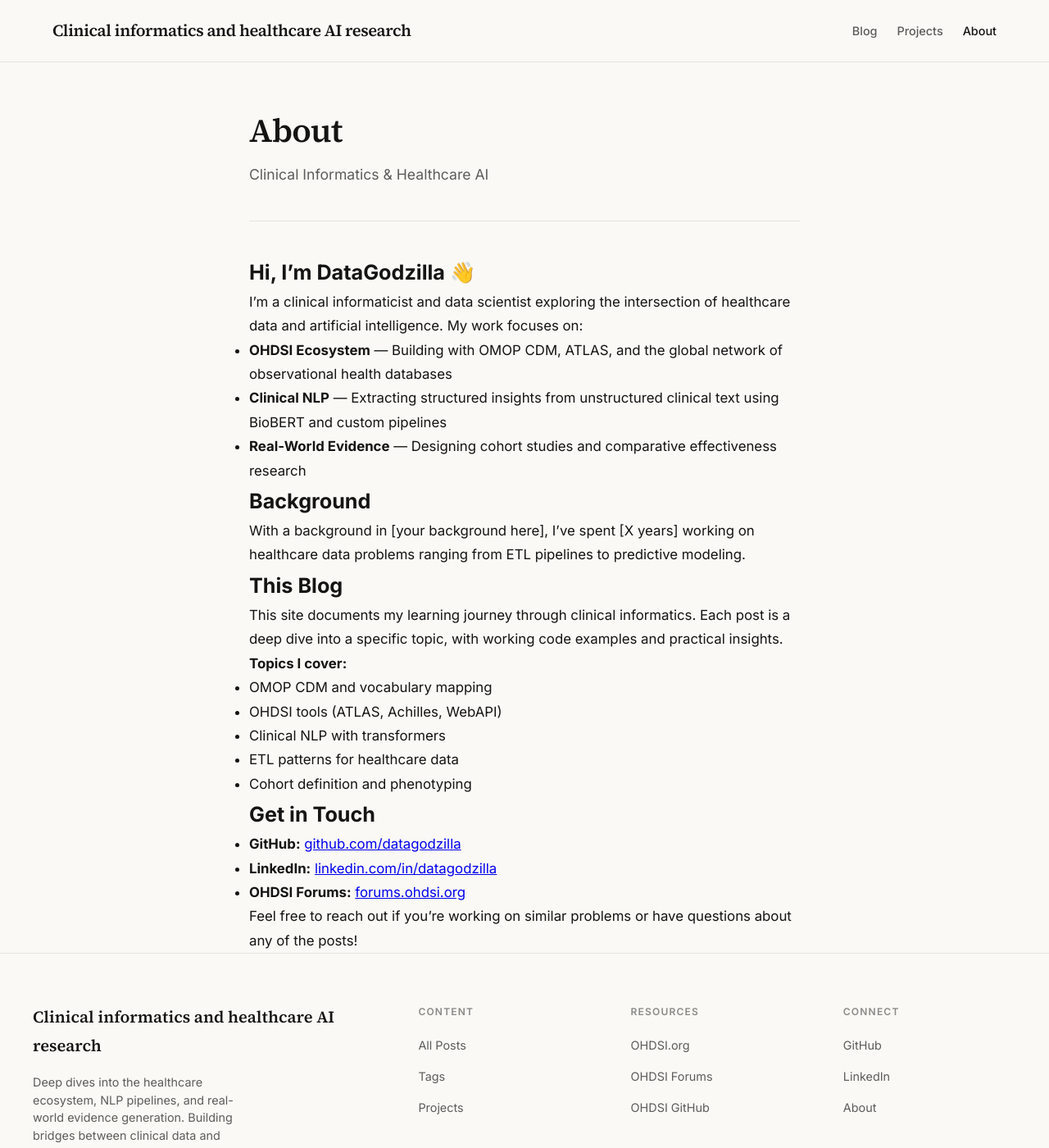
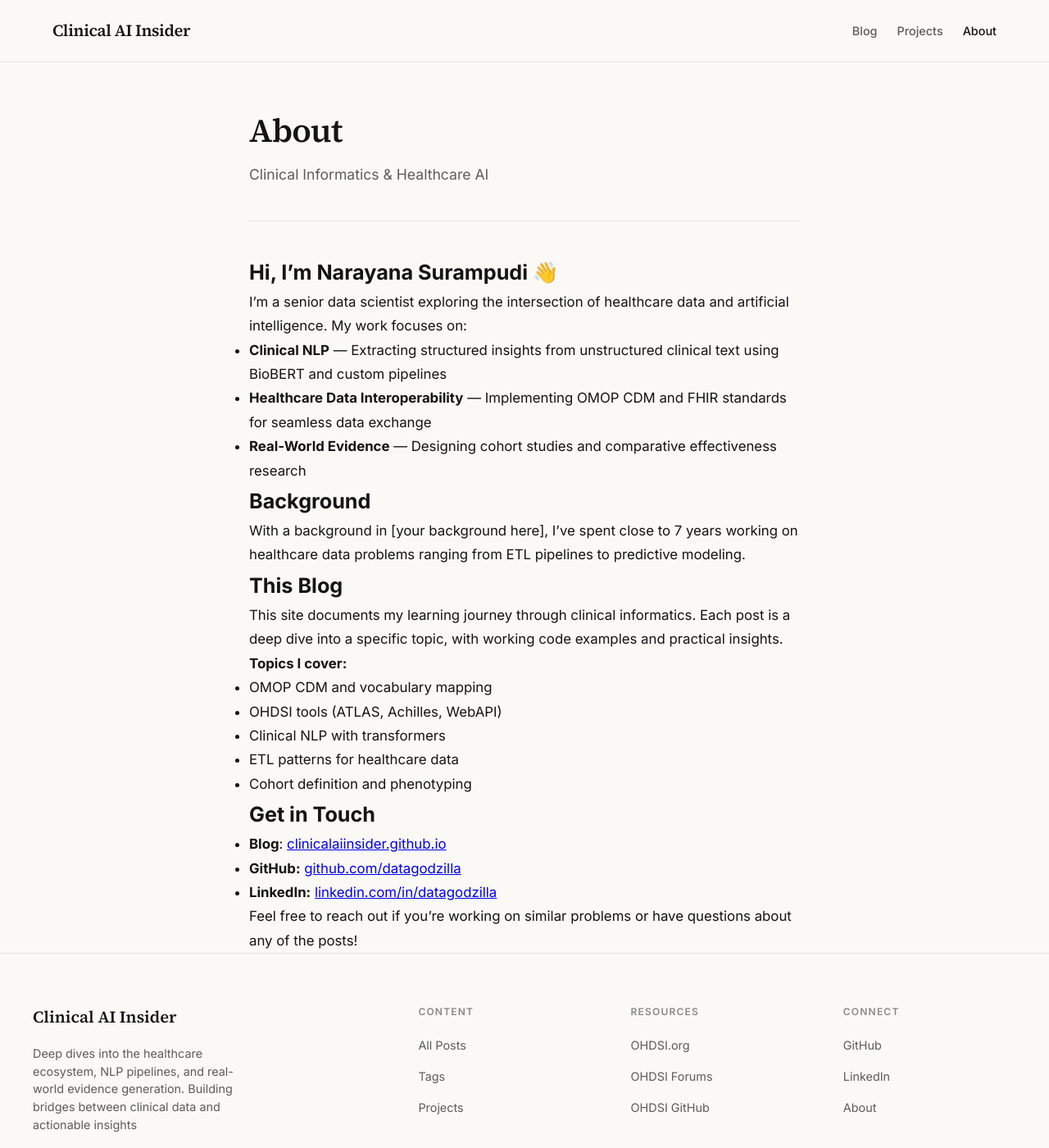
Before and after one commit to clinicalaiinsider/clinicalaiinsider.github.io, a Jekyll site: the page built from about.md, in a window 1280 px wide and 1400 px high. Shown: the whole window at 82% size. Built offline with Jekyll 4.4.1, drawn with Linux system fonts in a browser that asks for light colours; some of the changed text lies outside the part shown.

Commit message:
Update site config, about page, and gitignore
- Update site title to "Clinical AI Insider"
- Update author name and bio in about page
- Add .claude/, .venv/, .github/ to gitignore

🤖 Generated with [Claude Code](https://claude.com/claude-code)

Co-Authored-By: Claude Opus 4.5 <noreply@anthropic.com>

```diff
--- a/_config.yml
+++ b/_config.yml
@@ -1,9 +1,9 @@
 # ==============================================================================
 # Site Settings
 # ==============================================================================
-title: Clinical informatics and healthcare AI research
+title: Clinical AI Insider
 description: Deep dives into the healthcare ecosystem, NLP pipelines, and real-world evidence generation. Building bridges between clinical data and actionable insights
-author: DataGodzilla
+author: datagodzilla
 email: your-email@example.com
 url: "https://clinicalaiinsider.github.io"
 baseurl: "" # Leave empty for user/org pages, or "/repo-name" for project pages
--- a/about.md
+++ b/about.md
@@ -5,17 +5,17 @@ description: Clinical Informatics & Healthcare AI
 permalink: /about/
 ---
 
-## Hi, I'm DataGodzilla 👋
+## Hi, I'm Narayana Surampudi 👋
 
-I'm a clinical informaticist and data scientist exploring the intersection of healthcare data and artificial intelligence. My work focuses on:
+I'm a senior data scientist exploring the intersection of healthcare data and artificial intelligence. My work focuses on:
 
-- **OHDSI Ecosystem** — Building with OMOP CDM, ATLAS, and the global network of observational health databases
 - **Clinical NLP** — Extracting structured insights from unstructured clinical text using BioBERT and custom pipelines
+- **Healthcare Data Interoperability** — Implementing OMOP CDM and FHIR standards for seamless data exchange
 - **Real-World Evidence** — Designing cohort studies and comparative effectiveness research
 
 ## Background
 
-With a background in [your background here], I've spent [X years] working on healthcare data problems ranging from ETL pipelines to predictive modeling.
+With a background in [your background here], I've spent close to 7 years working on healthcare data problems ranging from ETL pipelines to predictive modeling.
 
 ## This Blog
 
@@ -31,8 +31,8 @@ This site documents my learning journey through clinical informatics. Each post
 
 ## Get in Touch
 
+- **Blog**: [clinicalaiinsider.github.io](https://clinicalaiinsider.github.io/)
 - **GitHub:** [github.com/datagodzilla](https://github.com/datagodzilla)
-- **LinkedIn:** [linkedin.com/in/datagodzilla](https://linkedin.com/in/datagodzilla)
-- **OHDSI Forums:** [forums.ohdsi.org](https://forums.ohdsi.org)
+- **LinkedIn:** [linkedin.com/in/datagodzilla](https://www.linkedin.com/in/lalitsurampudi/)
 
 Feel free to reach out if you're working on similar problems or have questions about any of the posts!
```
Also changed, not shown: 1 other file.
